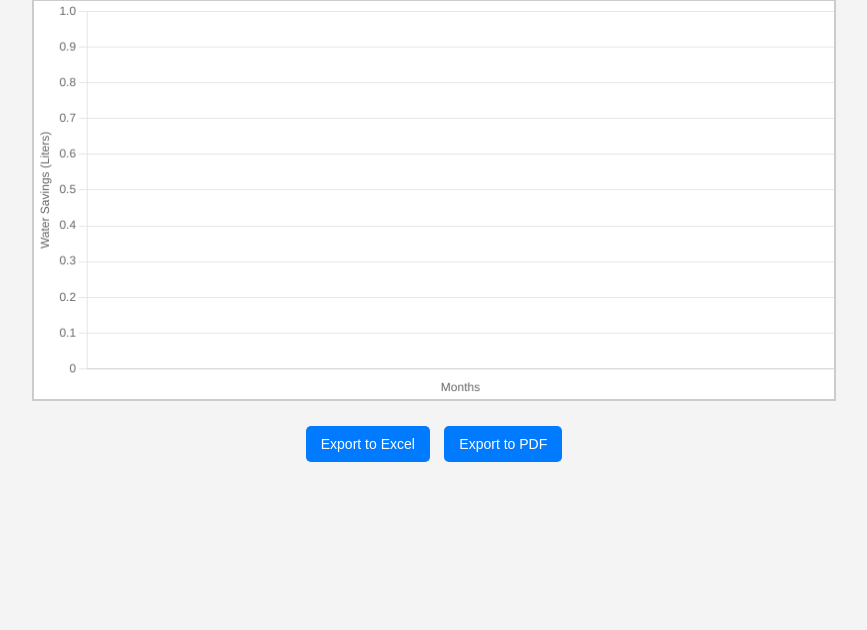
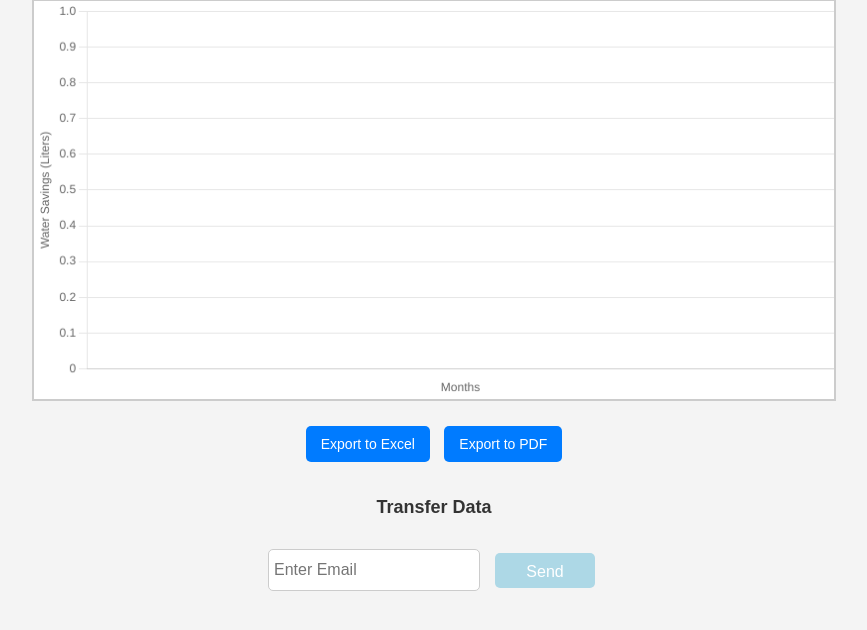
Before and after one commit to nevoitzhak1/EZ-Garden, a Flask app: page /graphs in a window 1280 px wide. Shown: the part 89-719 px from the top of the page, without its empty margins (206-1073 px from the left). Run offline with Flask 3, Linux system fonts and the light colour scheme; some libraries are stand-ins or nearby versions.

Commit message:
data transfer

```diff
--- a/app.py
+++ b/app.py
@@ -3,7 +3,10 @@ import requests
 import asyncio
 import json
 import openpyxl
+import os
+import tempfile
 from io import BytesIO
+from fpdf import FPDF
 from datetime import datetime, timedelta
 from flask_mail import Mail, Message
 from firebase_admin import credentials, firestore
@@ -39,6 +42,42 @@ app.config['MAIL_PASSWORD'] = 'pyas pbfo xstu hksu'
 app.config['MAIL_DEFAULT_SENDER'] = 'ezgarden.sce@gmail.com'
 
 mail = Mail(app)
+
+
+@app.route('/send-email', methods=['POST'])
+def send_email():
+    try:
+        # קבלת האימייל מהבקשה
+        data = request.get_json()
+        email = data.get('email')
+        if not email:
+            return jsonify({'error': 'Email is required'}), 400
+
+        print("Creating email...")
+        # יצירת מייל
+        msg = Message('Graph Data Notification', sender=app.config['MAIL_USERNAME'], recipients=[email])
+        msg.body = """
+        Dear User,
+
+        The data you requested is now available. Please visit the application to view or download the data.
+
+        Best regards,
+        Your Team
+        """
+
+        print("Sending email...")
+        # שליחת המייל
+        mail.send(msg)
+        print("Email sent successfully.")
+
+        return jsonify({'message': f'Notification sent successfully to {email}'}), 200
+
+    except Exception as e:
+        print(f"An error occurred: {e}")
+        return jsonify({'error': f'An error occurred: {str(e)}'}), 500
+
+
+
 
 
 
--- a/templates/graphs.html
+++ b/templates/graphs.html
@@ -48,6 +48,72 @@
         button:hover {
             background-color: #0056b3;
         }
+         .form-container {
+            display: flex;
+            justify-content: center;
+            align-items: center;
+            gap: 10px;
+            margin-top: 10px;
+        }
+
+        .text-input {
+            width: 200px;
+            height: 30px;
+            font-size: 16px;
+            padding: 5px;
+            border: 1px solid #ccc;
+            border-radius: 5px;
+        }
+
+        .submit-button {
+            width: 100px;
+            height: 35px;
+            background-color: lightblue;
+            border: none;
+            cursor: pointer;
+            font-size: 16px;
+            border-radius: 5px;
+        }
+
+        .submit-button:hover {
+            background-color: deepskyblue;
+        }
+        .data-transfer {
+            margin: 30px 0;
+            font-size: 18px;
+            font-weight: bold;
+        }
+
+        .form-container {
+            display: flex;
+            justify-content: center;
+            align-items: center;
+            gap: 10px;
+            margin-top: 10px;
+        }
+
+        .text-input {
+            width: 200px;
+            height: 30px;
+            font-size: 16px;
+            padding: 5px;
+            border: 1px solid #ccc;
+            border-radius: 5px;
+        }
+
+        .submit-button {
+            width: 100px;
+            height: 35px;
+            background-color: lightblue;
+            border: none;
+            cursor: pointer;
+            font-size: 16px;
+            border-radius: 5px;
+        }
+
+        .submit-button:hover {
+            background-color: deepskyblue;
+        }
     </style>
     <script src="https://cdn.jsdelivr.net/npm/chart.js"></script>
     <script src="https://cdnjs.cloudflare.com/ajax/libs/xlsx/0.18.5/xlsx.full.min.js"></script>
@@ -61,6 +127,13 @@
             <button onclick="exportToExcel()">Export to Excel</button>
             <button onclick="exportToPDF()">Export to PDF</button>
         </div>
+        <div class="data-transfer">Transfer Data</div>
+
+        <form class="form-container" onsubmit="sendFiles(event)">
+            <input type="email" id="emailInput" name="email" class="text-input" placeholder="Enter Email" required>
+            <button type="submit" class="submit-button">Send</button>
+        </form>
+
     </div>
     <script>
         // Function to get URL parameters
@@ -156,6 +229,7 @@
             createGraph(filteredData, filteredMonths);
         }
 
+
         // Export to Excel
         function exportToExcel() {
             const worksheet = XLSX.utils.json_to_sheet(
@@ -171,6 +245,51 @@
             XLSX.utils.book_append_sheet(workbook, worksheet, 'Graph Data');
             XLSX.writeFile(workbook, 'GraphData.xlsx');
         }
+        function exportToExcel1() {
+            const worksheet = XLSX.utils.json_to_sheet([{Data: 'Sample Data'}]);
+            const workbook = XLSX.utils.book_new();
+            XLSX.utils.book_append_sheet(workbook, worksheet, 'Graph Data');
+            XLSX.writeFile(workbook, 'GraphData.xlsx');
+        }
+
+        async function exportToPDF1() {
+            const { jsPDF } = window.jspdf;
+            const pdf = new jsPDF();
+            pdf.text('Graph Data', 10, 10);
+            pdf.save('GraphData.pdf');
+        }
+
+        async function sendFiles(event) {
+            event.preventDefault();
+
+            const email = document.getElementById('emailInput').value;
+            if (!email) {
+                alert('Please enter a valid email address.');
+                return;
+            }
+
+            try {
+                const response = await fetch('/send-email', {
+                    method: 'POST',
+                    headers: {
+                        'Content-Type': 'application/json',
+                    },
+                    body: JSON.stringify({ email }),
+                });
+
+                if (response.ok) {
+                    alert(`Files sent successfully to: ${email}`);
+                } else {
+                    const errorData = await response.json();
+                    alert(`Failed to send files: ${errorData.error}`);
+                }
+            } catch (error) {
+                console.error('Error:', error);
+                alert('An error occurred while sending files.');
+            }
+        }
+
+
 
         // Export to PDF with the graph image
         async function exportToPDF() {
```
